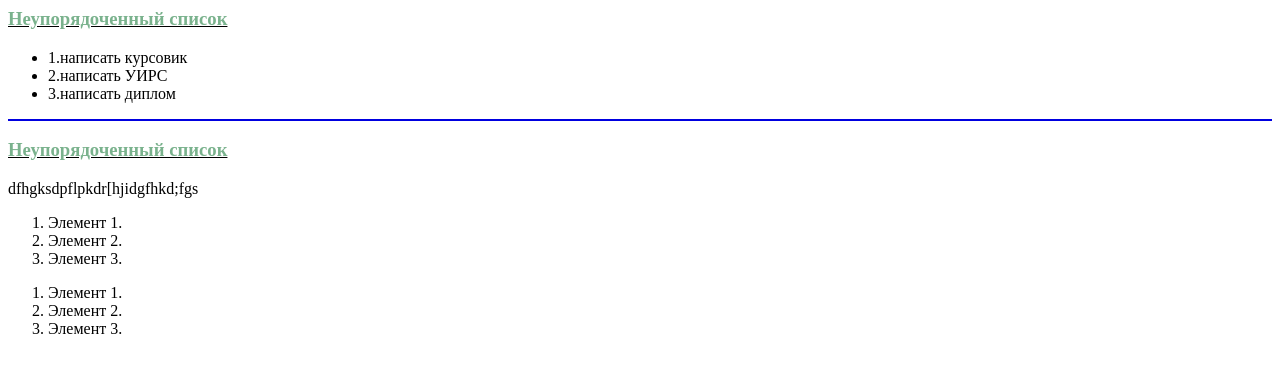
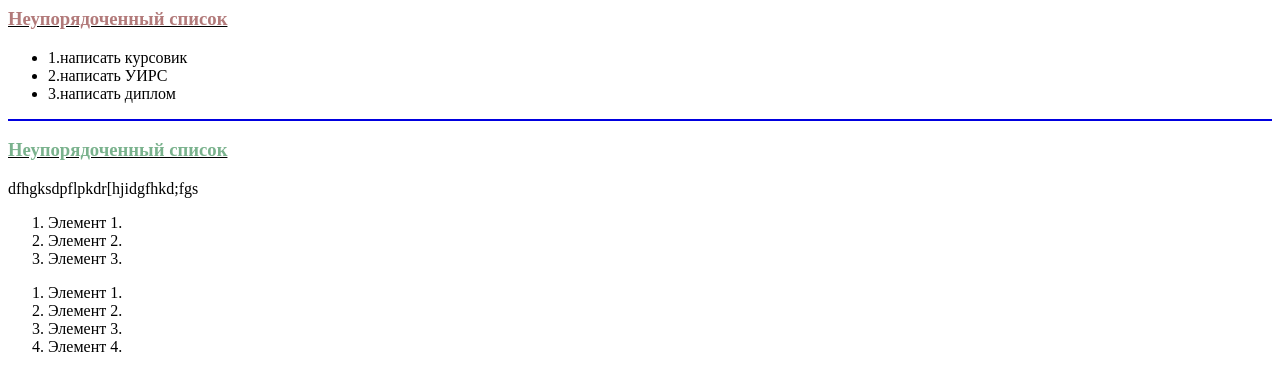
Before and after one commit to Tarakashka944/trash, a plain HTML site: page index.html in a window 1280 px wide. Drawn offline with Linux system fonts and the light colour scheme.

Commit message:
changed table

```diff
--- a/index.html
+++ b/index.html
@@ -3,7 +3,7 @@
     <TITLE>Пример упорядоченных и неупорядоченных списков</TITLE>
     </HEAD>
     <BODY>
-        <H3><U><span style="color: #4f9967c0;">Неупорядоченный список</span></U></H3>
+        <H3><U><span style="color: #994f4fc0;">Неупорядоченный список</span></U></H3>
             <UL>
                 <LI>1.написать курсовик</LI>
                 <LI>2.написать УИРС</LI>
@@ -17,10 +17,12 @@
                 <LI>Элемент 2.</LI>
                 <LI>Элемент 3.</LI>
             </OL>
+
             <OL>
                 <LI>Элемент 1.</LI>
                 <LI>Элемент 2.</LI>
                 <LI>Элемент 3.</LI>
+                <LI>Элемент 4.</LI>
             </OL>
     </BODY>
     </HTML>
```
